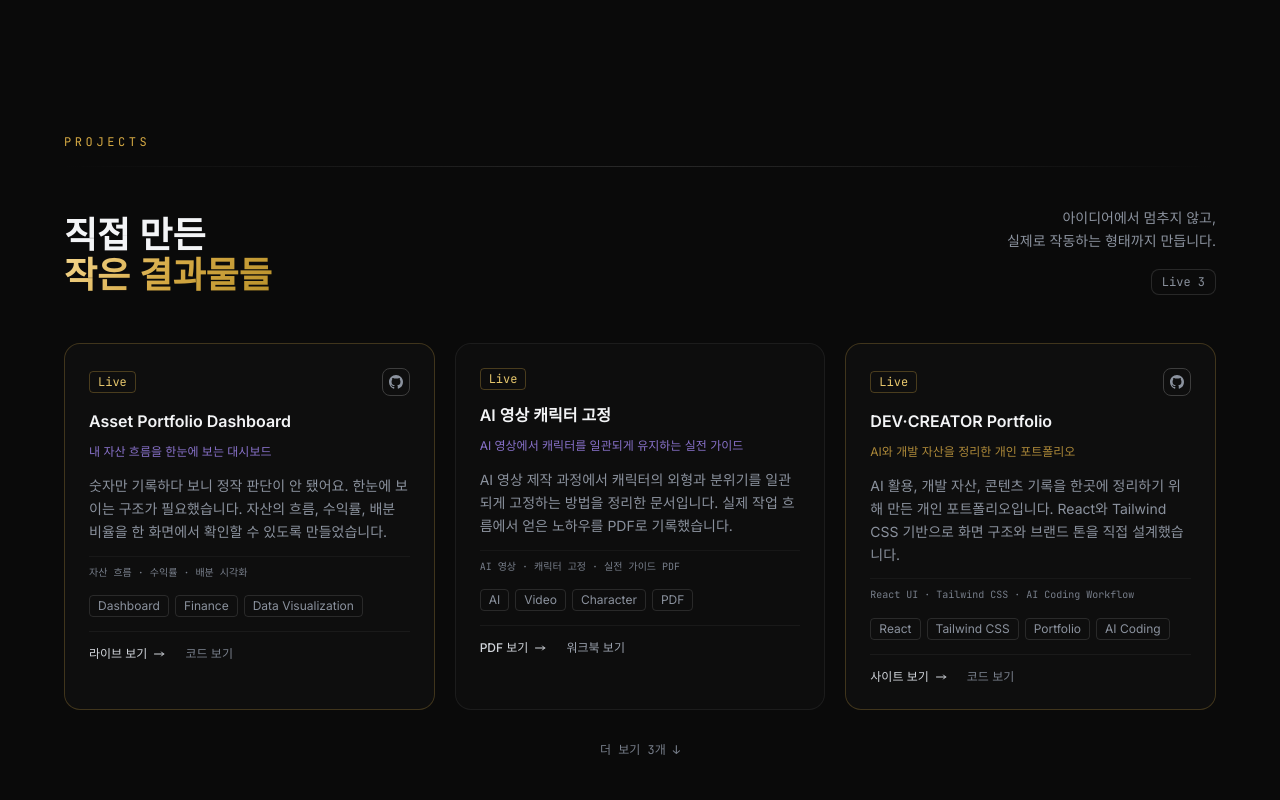
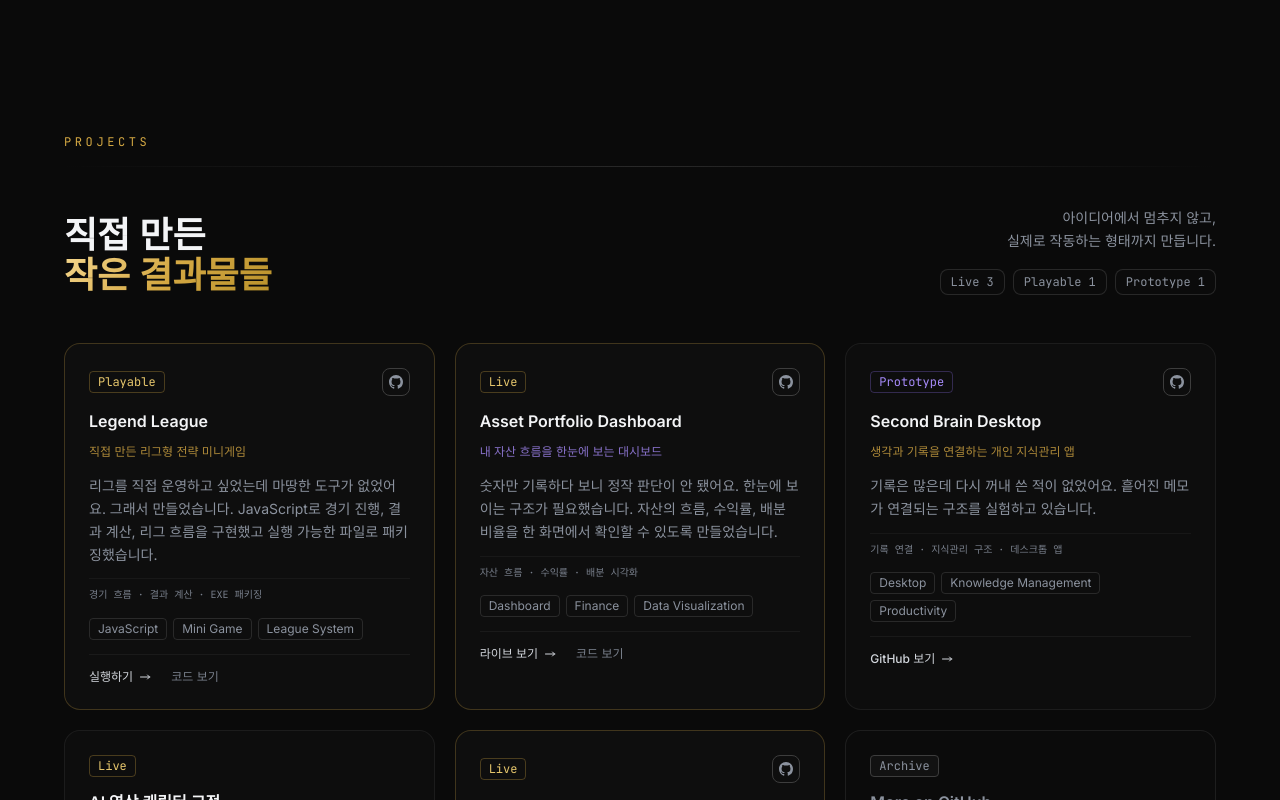
Before and after one commit to gustj369/portfolio, a React (Vite) app: page / in a window 1280 px wide. Shown: the part 1720-2520 px from the top of the page. Built offline with nearby package versions, Linux system fonts and the light colour scheme.

Commit message:
Legend League, Second Brain 프로젝트 카드 기본 노출
Archive 상태로 숨겨져 있던 두 카드를 Playable/Prototype으로 변경하고 더 보기 토글 제거.

```diff
--- a/src/components/Projects.jsx
+++ b/src/components/Projects.jsx
@@ -1,4 +1,3 @@
-import { useState } from "react";
 import { projects } from "../data/projects";
 import { ArrowRightIcon, GitHubIcon } from "./icons";
 
@@ -181,7 +180,6 @@
 const statusOrder = ["Live", "Playable", "In Progress", "Prototype", "Completed"];
 
 export default function Projects() {
-  const [showArchive, setShowArchive] = useState(false);
   const statusSummary = projects
     .filter((project) => project.status && project.status !== "Archive")
     .reduce((summary, project) => {
@@ -231,28 +229,11 @@
           </div>
         </div>
 
-        <div id="projects-grid" className="grid sm:grid-cols-2 lg:grid-cols-3 gap-5">
-          {projects
-            .filter((project) => showArchive || project.status !== "Archive")
-            .map((project) => (
-              <ProjectCard key={project.title} project={project} />
-            ))}
+        <div className="grid sm:grid-cols-2 lg:grid-cols-3 gap-5">
+          {projects.map((project) => (
+            <ProjectCard key={project.title} project={project} />
+          ))}
         </div>
-
-        {projects.some((project) => project.status === "Archive") && (
-          <div className="mt-8 flex justify-center">
-            <button
-              aria-expanded={showArchive}
-              aria-controls="projects-grid"
-              onClick={() => setShowArchive(!showArchive)}
-              className="text-xs font-mono text-gray-600 hover:text-gray-400 transition-colors duration-200"
-            >
-              {showArchive
-                ? "접기 ↑"
-                : `더 보기 ${projects.filter((p) => p.status === "Archive").length}개 ↓`}
-            </button>
-          </div>
-        )}
       </div>
     </section>
   );
--- a/src/data/projects.js
+++ b/src/data/projects.js
@@ -28,7 +28,7 @@
 export const projects = [
   {
     title: "Legend League",
-    status: "Archive",
+    status: "Playable",
     sublabel: "직접 만든 리그형 전략 미니게임",
     description:
       "리그를 직접 운영하고 싶었는데 마땅한 도구가 없었어요. 그래서 만들었습니다. JavaScript로 경기 진행, 결과 계산, 리그 흐름을 구현했고 실행 가능한 파일로 패키징했습니다.",
@@ -58,7 +58,7 @@
   },
   {
     title: "Second Brain Desktop",
-    status: "Archive",
+    status: "Prototype",
     sublabel: "생각과 기록을 연결하는 개인 지식관리 앱",
     description:
       "기록은 많은데 다시 꺼내 쓴 적이 없었어요. 흩어진 메모가 연결되는 구조를 실험하고 있습니다.",
```
